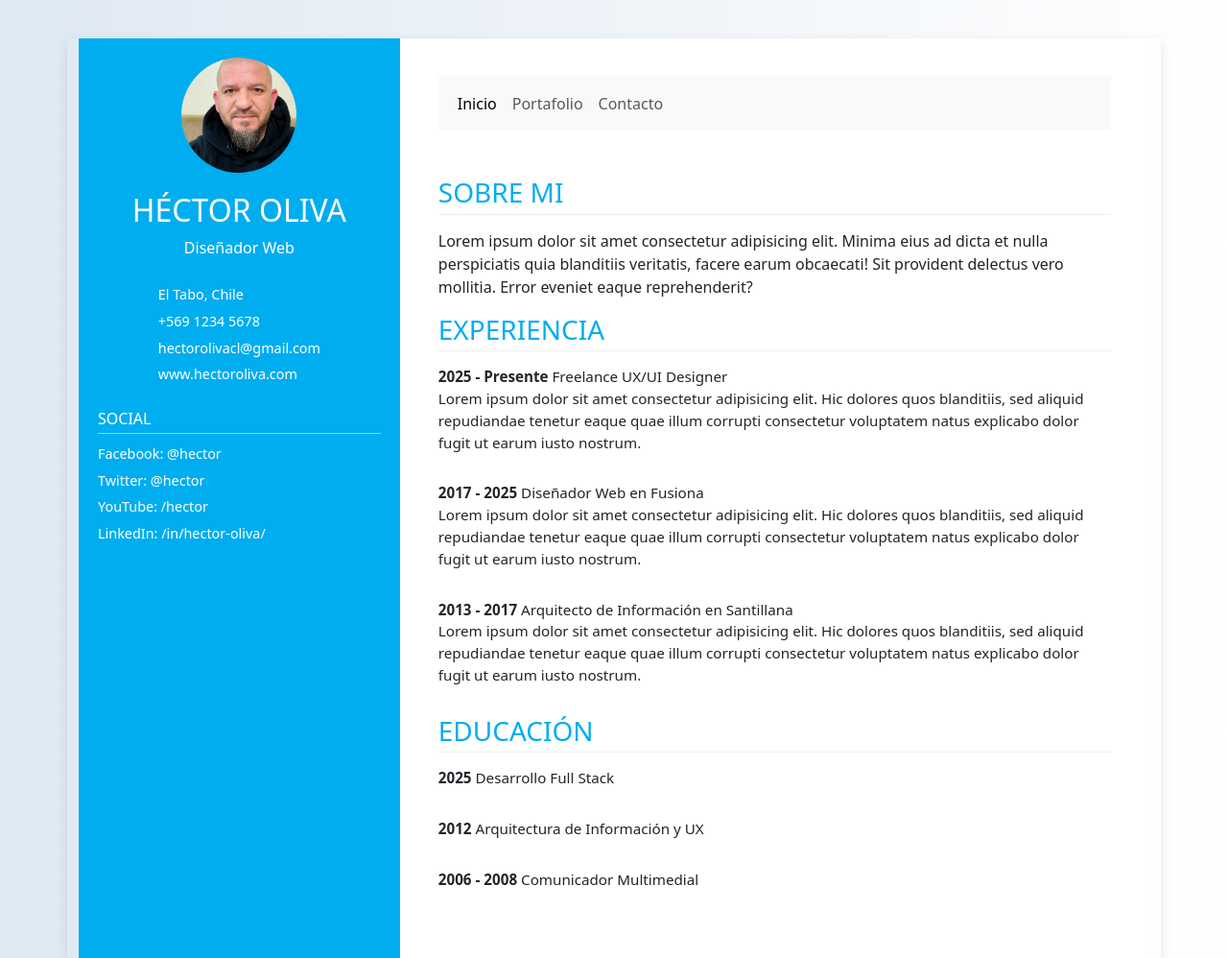
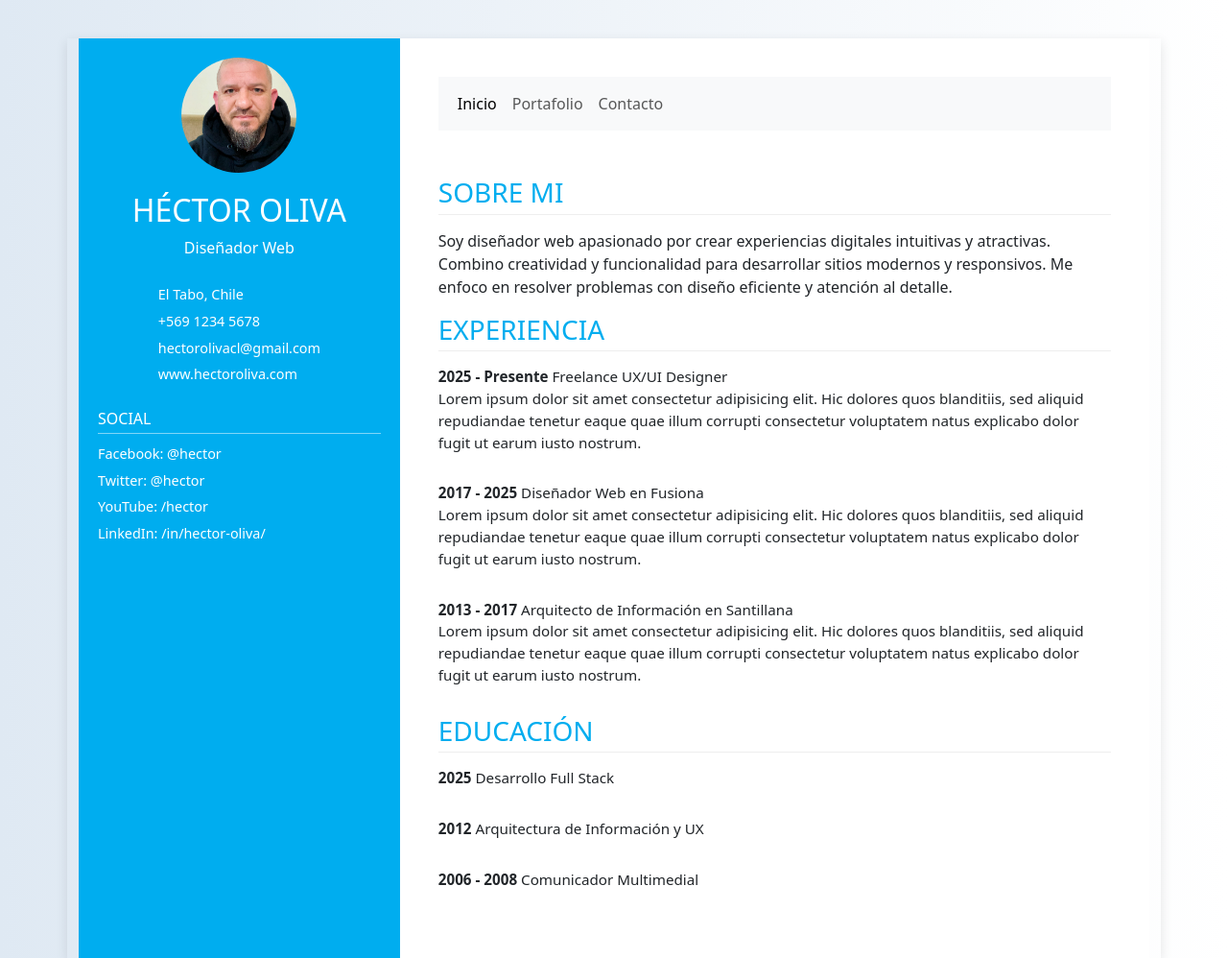
Before and after one commit to saplencovich/examen-final-modulo1-hectoroliva, a plain HTML site: page index.html in a window 1280 px wide. Shown: the top 998 px of the page at 96% size. Drawn offline with nearby package versions, Linux system fonts and the light colour scheme.

Commit message:
cambio sobre mi

```diff
--- a/index.html
+++ b/index.html
@@ -56,9 +56,7 @@
             </nav>
             <section>
                 <h3>SOBRE MI</h3>
-                <p>Lorem ipsum dolor sit amet consectetur adipisicing elit. Minima eius ad dicta et nulla perspiciatis
-                    quia blanditiis veritatis, facere earum obcaecati! Sit provident delectus vero mollitia. Error
-                    eveniet eaque reprehenderit?</p>
+                <p>Soy diseñador web apasionado por crear experiencias digitales intuitivas y atractivas. Combino creatividad y funcionalidad para desarrollar sitios modernos y responsivos. Me enfoco en resolver problemas con diseño eficiente y atención al detalle.</p>
             </section>
 
             <section>
```
